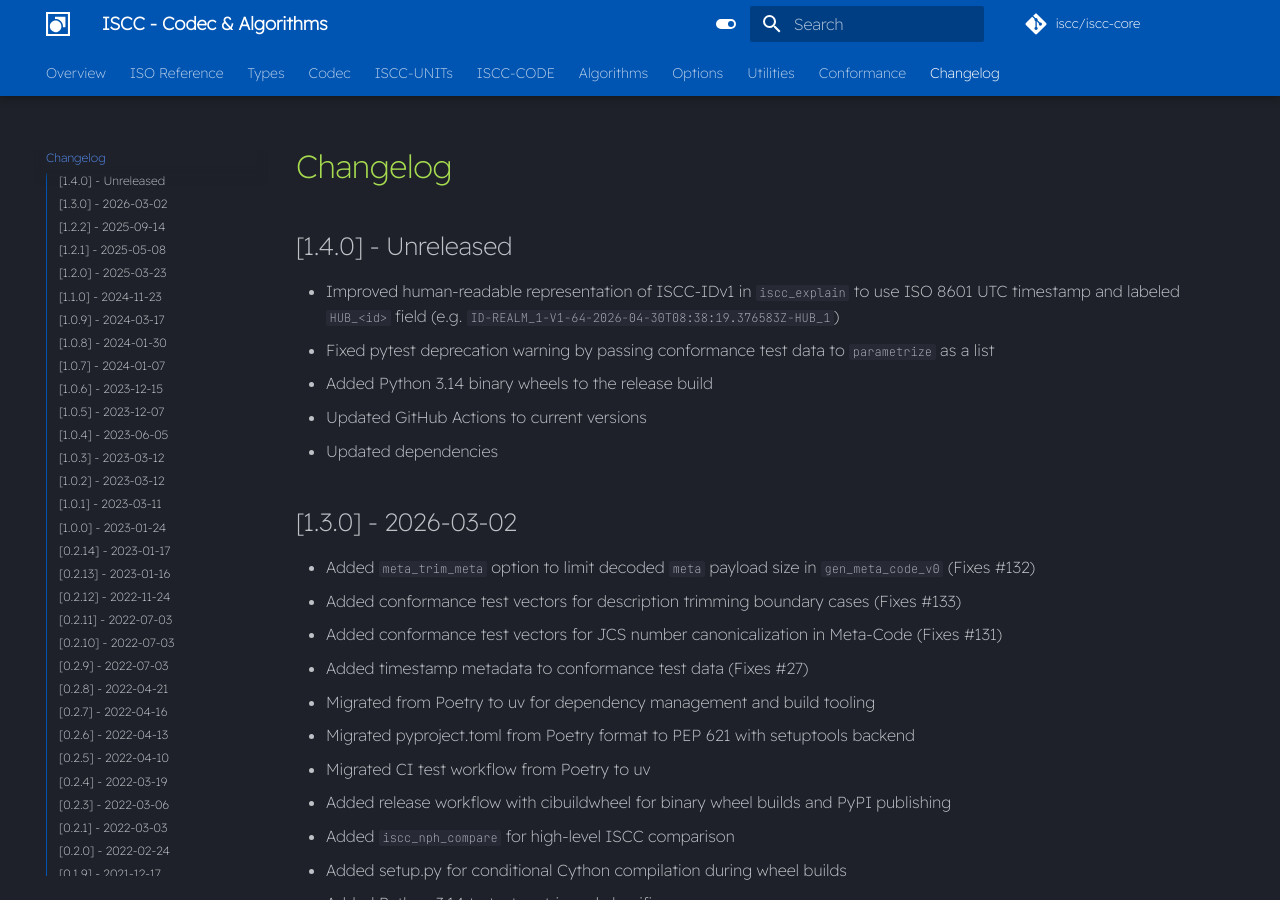
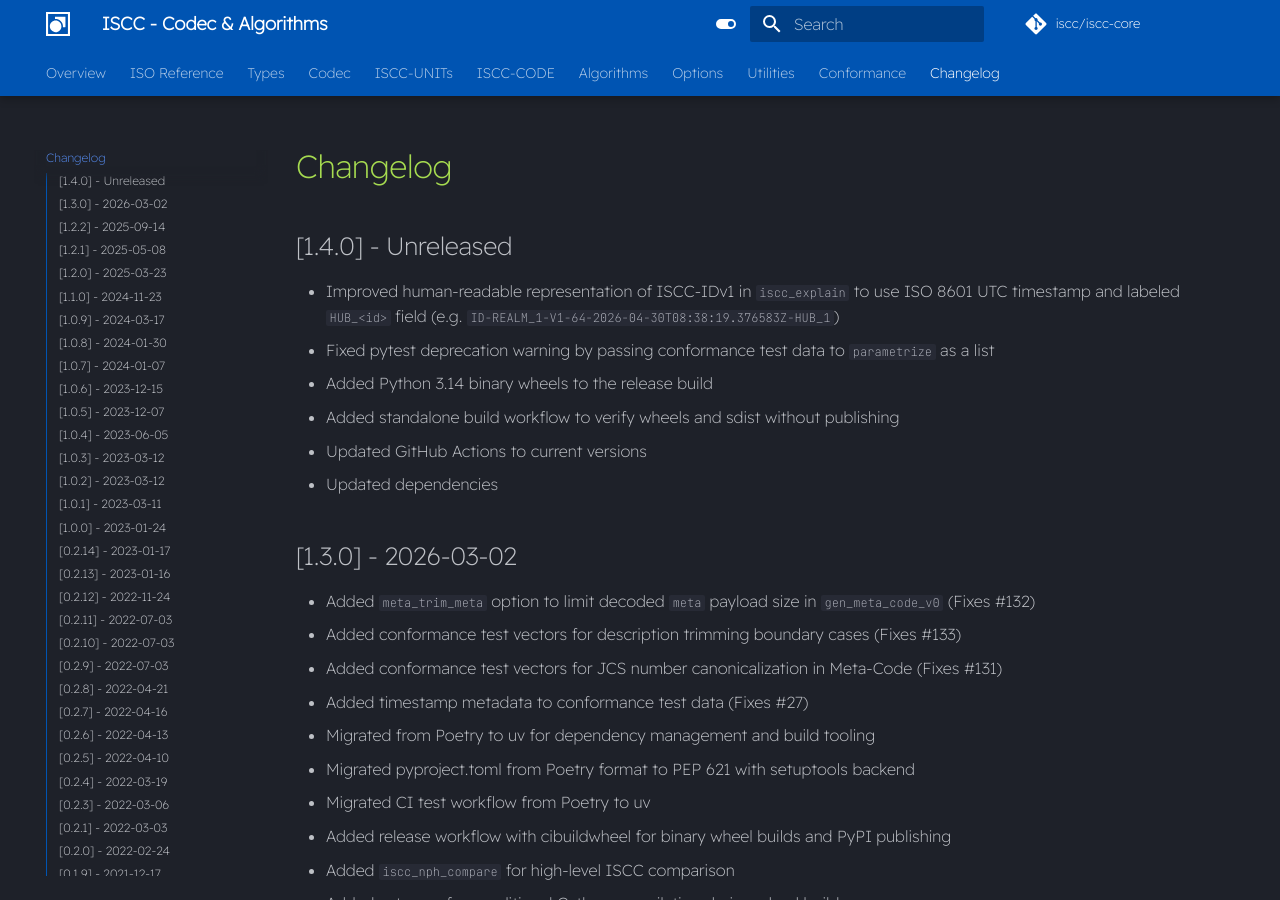
Before and after one commit to iscc/iscc-core, an MkDocs documentation site: the page built from docs/changelog.md, in a window 1280 px wide and 900 px high. Built offline with MkDocs 1.6.1 and Material for MkDocs 9.7.7, drawn with Linux system fonts in a browser that asks for light colours; comment, search, counter and statistics services are not loaded.

Commit message:
ci: split wheel build and verification into reusable build workflow
build.yml runs cibuildwheel, builds the sdist and verifies both across
the full Python matrix. It has no publish step or PyPI permissions and
can be dispatched manually on any branch. release.yml now only chains
tests, build and publish on v* tags. The Tests push trigger is limited
to branches so a tag push no longer runs the test matrix twice.

```diff
--- a/docs/changelog.md
+++ b/docs/changelog.md
@@ -5,6 +5,7 @@
 - Improved human-readable representation of ISCC-IDv1 in `iscc_explain` to use ISO 8601 UTC timestamp and labeled `HUB_<id>` field (e.g. `ID-REALM_1-V1-64-2026-04-30T08:38:19.376583Z-HUB_1`)
 - Fixed pytest deprecation warning by passing conformance test data to `parametrize` as a list
 - Added Python 3.14 binary wheels to the release build
+- Added standalone build workflow to verify wheels and sdist without publishing
 - Updated GitHub Actions to current versions
 - Updated dependencies
 
```
Also changed, not shown: CHANGELOG.md (+1 -0 lines), 3 other files.
